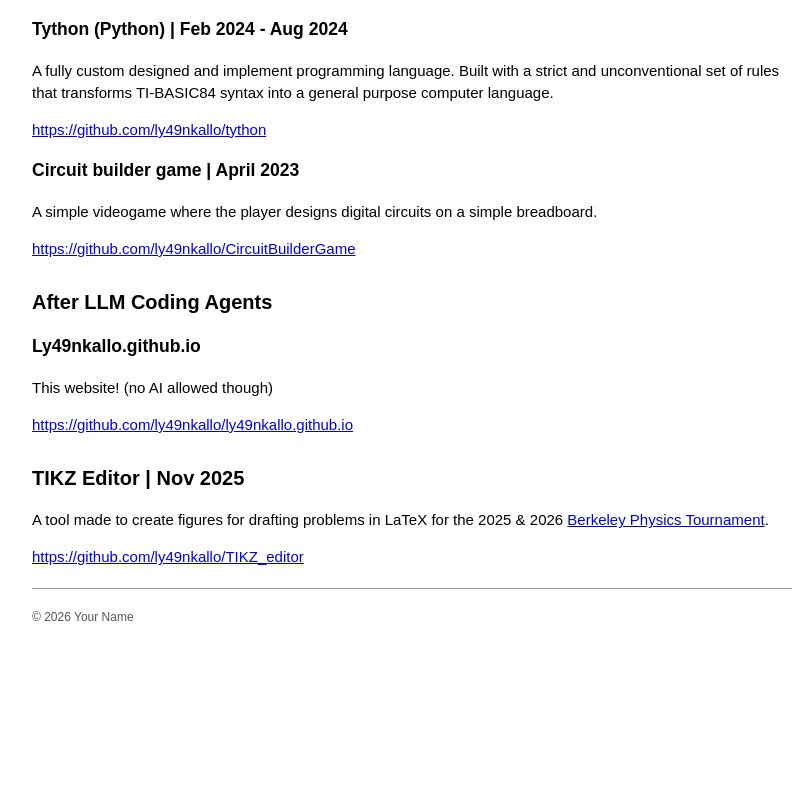
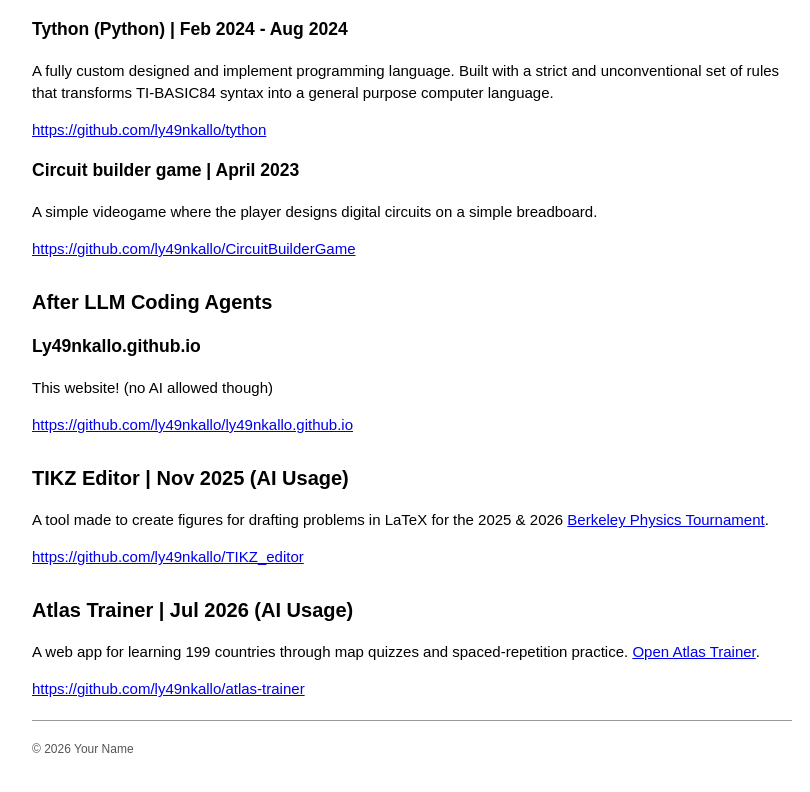
Before and after one commit to ly49nkallo/ly49nkallo.github.io, a plain HTML site: page github-repos.html in a window 1280 px wide. Shown: the part 1245-2037 px from the top of the page, without its empty margins (228-1038 px from the left). Before the commit the page ends 1911 px from the top, so only its background shows below. Drawn offline with Linux system fonts and the light colour scheme.

Commit message:
Add atlas trainer

```diff
--- a/github-repos.html
+++ b/github-repos.html
@@ -63,10 +63,13 @@
       <h3>Ly49nkallo.github.io</h3>
       <p>This website! (no AI allowed though)</p>
       <a href="https://github.com/ly49nkallo/ly49nkallo.github.io">https://github.com/ly49nkallo/ly49nkallo.github.io</a>
-      <h2>TIKZ Editor | Nov 2025 </h2>
+      <h2>TIKZ Editor | Nov 2025 (AI Usage)</h2>
       <p>A tool made to create figures for drafting problems in LaTeX for the 2025 & 2026 <a href="https://berkeley-pt.org">Berkeley Physics Tournament</a>.</p>
 
       <a href="https://github.com/ly49nkallo/TIKZ_editor">https://github.com/ly49nkallo/TIKZ_editor</a>
+      <h2>Atlas Trainer | Jul 2026 (AI Usage)</h2>
+      <p>A web app for learning 199 countries through map quizzes and spaced-repetition practice. <a href="https://ly49nkallo.github.io/atlas-trainer/">Open Atlas Trainer</a>.</p>
+      <a href="https://github.com/ly49nkallo/atlas-trainer">https://github.com/ly49nkallo/atlas-trainer</a>
     </section>
   </main>
 
```
Also changed, not shown: index.html (+1 -2 lines), media/under_construction.png (added).
